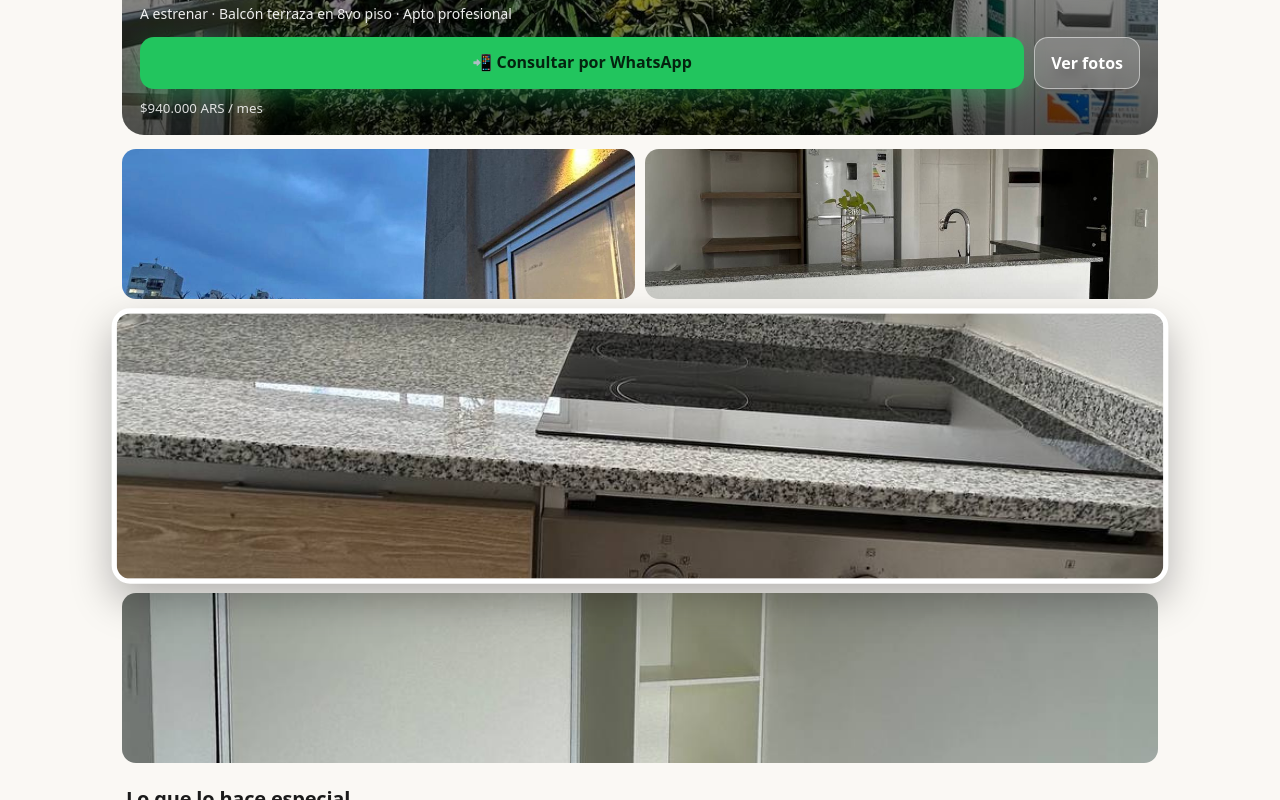
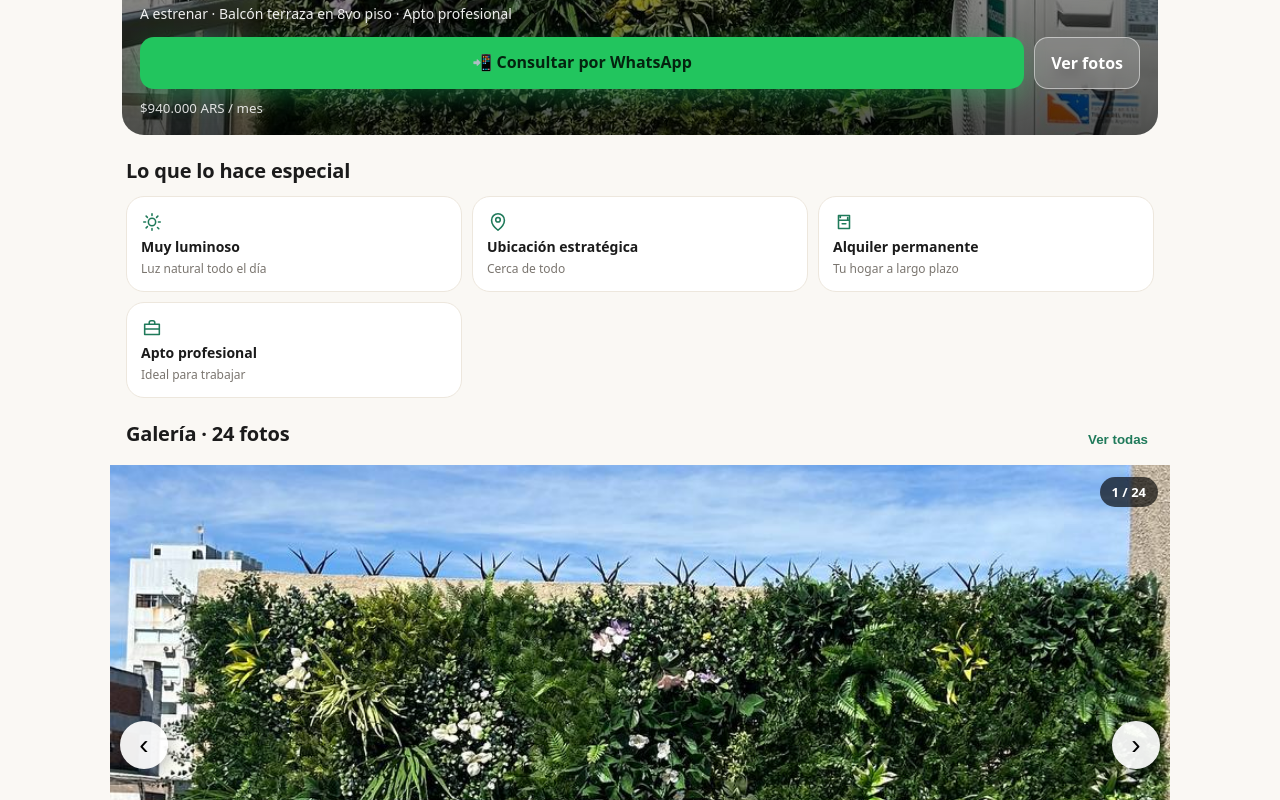
Before and after one commit to razor430/depto-alquiler, a React (Vite) app: page / in a window 1280 px wide. Shown: the part 560-1360 px from the top of the page. Built offline with nearby package versions, Linux system fonts and the light colour scheme.

Commit message:
Sacar collage de la home

```diff
--- a/src/App.jsx
+++ b/src/App.jsx
@@ -1,5 +1,5 @@
 import { useEffect, useRef, useState } from "react";
-import { SITE, PHOTOS, VIDEOS, HERO_IMG, COLLAGE, whatsappLink } from "./config.js";
+import { SITE, PHOTOS, VIDEOS, HERO_IMG, whatsappLink } from "./config.js";
 import "./App.css";
 
 function Icon({ d }) {
@@ -85,27 +85,6 @@ export default function App() {
           </div>
           <small>{SITE.precio}</small>
         </div>
-      </section>
-
-      {/* COLLAGE */}
-      <section className="collage" aria-label="Fotos destacadas">
-        {[COLLAGE.resto[0], COLLAGE.resto[1]].map((src) => (
-          <button key={src} onClick={() => { setIndex(PHOTOS.indexOf(src)); setLightbox(true); }}>
-            <img src={src} alt="Foto del departamento" loading="lazy" />
-          </button>
-        ))}
-        <button
-          className="c-main"
-          onClick={() => { setIndex(PHOTOS.indexOf(COLLAGE.principal)); setLightbox(true); }}
-        >
-          <img src={COLLAGE.principal} alt="Foto principal del departamento" loading="eager" />
-        </button>
-        <button
-          className="c-wide"
-          onClick={() => { setIndex(PHOTOS.indexOf(COLLAGE.resto[2])); setLightbox(true); }}
-        >
-          <img src={COLLAGE.resto[2]} alt="Balcón terraza del departamento" loading="lazy" />
-        </button>
       </section>
 
       {/* HIGHLIGHTS */}
--- a/src/config.js
+++ b/src/config.js
@@ -53,12 +53,6 @@ export const VIDEOS = [
   "/media/IMG_8750.mp4",
 ];
 
-// Collage home: 1 foto principal que sobresale + 3 de apoyo
-export const COLLAGE = {
-  principal: PHOTOS[5],
-  resto: [PHOTOS[3], PHOTOS[9], PHOTOS[13]],
-};
-
 export function whatsappLink() {
   const msg = encodeURIComponent(SITE.whatsappMessage);
   return `https://wa.me/${SITE.whatsappNumber}?text=${msg}`;
--- a/src/index.css
+++ b/src/index.css
@@ -34,15 +34,6 @@ body{margin:0;font-family:var(--sans);background:var(--bg);color:var(--ink);-web
 .section h2{font-size:20px;margin:0 0 12px;letter-spacing:-.01em}
 .sec-head{display:flex;align-items:center;justify-content:space-between}
 .link{background:none;border:none;color:var(--accent);font-weight:700}
-
-/* Collage home: 4 fotos, 1 principal al medio */
-.collage{display:grid;grid-template-columns:1fr 1fr;gap:10px;padding:14px 12px 0}
-.collage button{border:none;padding:0;border-radius:14px;overflow:hidden;background:#eee;cursor:zoom-in}
-.collage img{width:100%;height:150px;object-fit:cover;display:block}
-.collage .c-main{grid-column:1/-1;border:5px solid #fff;box-shadow:0 16px 40px rgba(0,0,0,.28);transform:scale(1.02);z-index:1;margin:2px 0;border-radius:18px}
-.collage .c-main img{height:260px}
-.collage .c-wide{grid-column:1/-1}
-.collage .c-wide img{height:170px}
 
 .high-grid{display:grid;grid-template-columns:repeat(2,1fr);gap:10px}
 .high-card{background:var(--card);border:1px solid var(--line);border-radius:var(--radius);padding:14px;display:flex;flex-direction:column;gap:4px;color:var(--ink)}
```
